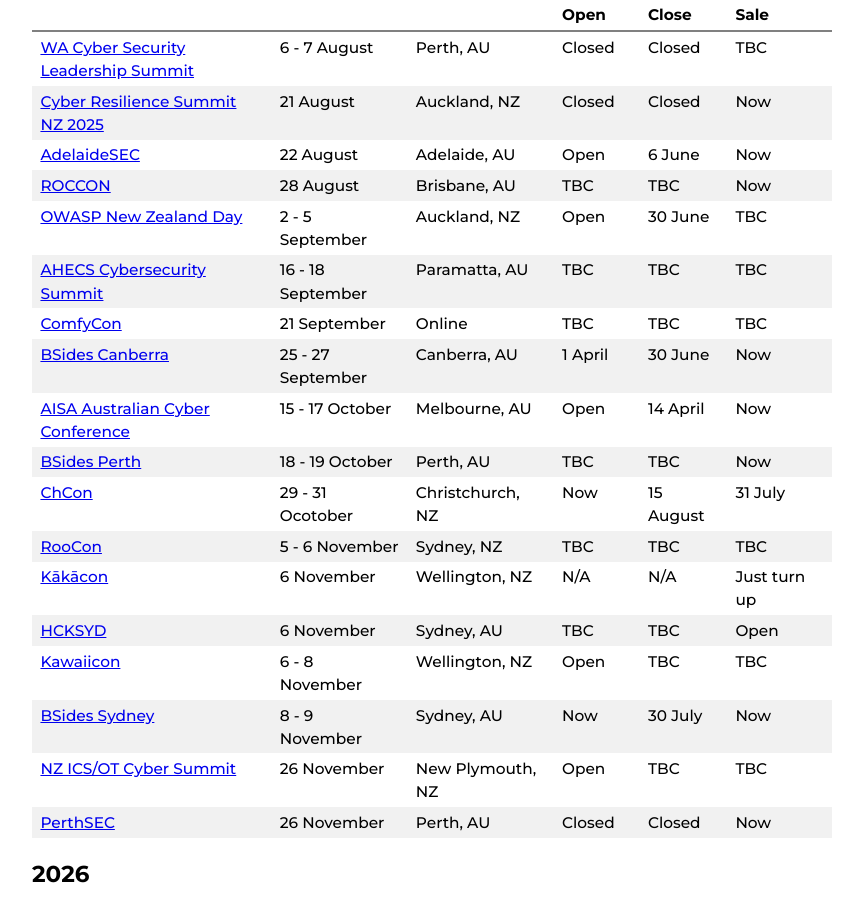
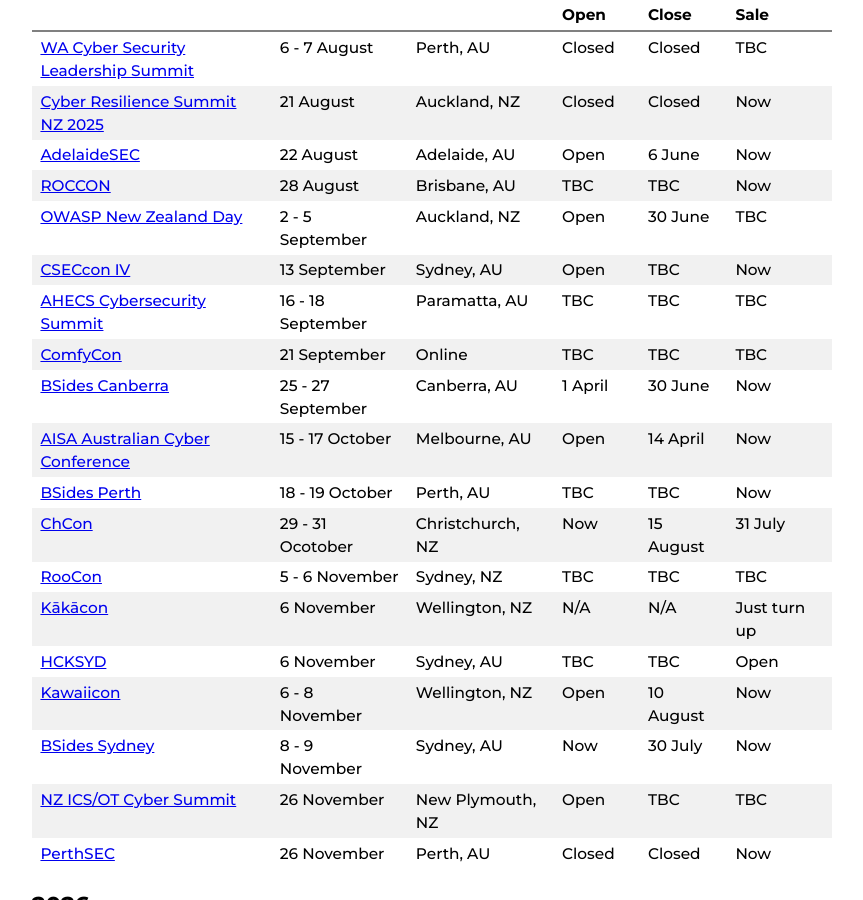
Before and after one commit to nzkarit/downundercons, a Jekyll site: the page built from index.markdown, in a window 1280 px wide and 900 px high, scrolled down 222 px. Shown: the whole window, without its empty margins (208-1071 px from the left). Built offline with Jekyll 4.4.1, drawn with Linux system fonts in a browser that asks for light colours.

Commit message:
Update index.markdown

```diff
--- a/index.markdown
+++ b/index.markdown
@@ -14,6 +14,7 @@ These are a list of hacker/infosec cons and meetups in the NZ and Aussie Area.
 | [AdelaideSEC](https://aisasecuritydays.com.au/adelaidesec) | 22 August | Adelaide, AU | Open | 6 June | Now |
 | [ROCCON](https://www.realmsofcyber.com/) | 28 August | Brisbane, AU | TBC | TBC | Now |
 | [OWASP New Zealand Day](https://appsec.org.nz/conference/) | 2 - 5 September | Auckland, NZ | Open | 30 June | TBC |
+| [CSECcon IV](https://cseccon.utscyber.org/) | 13 September | Sydney, AU | Open | TBC | Now |
 | [AHECS Cybersecurity Summit](https://www.ahecs.edu.au/events/ahecs-2025-cybersecurity-summit/) | 16 - 18 September | Paramatta, AU | TBC | TBC | TBC |
 | [ComfyCon](https://au.comfycon.rocks/) | 21 September | Online | TBC | TBC | TBC |
 | [BSides Canberra](https://www.bsidesau.com.au/) | 25 - 27 September | Canberra, AU | 1 April | 30 June | Now |
@@ -23,7 +24,7 @@ These are a list of hacker/infosec cons and meetups in the NZ and Aussie Area.
 | [RooCon](https://x.com/RooCon_AU) | 5 - 6 November | Sydney, NZ | TBC | TBC | TBC |
 | [Kākācon](https://www.kākācon.nz/) | 6 November | Wellington, NZ | N/A | N/A | Just turn up |
 | [HCKSYD](https://www.hack.sydney/) | 6 November | Sydney, AU | TBC | TBC | Open |
-| [Kawaiicon](https://kawaiicon.org/) | 6 - 8 November | Wellington, NZ | Open | TBC | TBC |
+| [Kawaiicon](https://kawaiicon.org/) | 6 - 8 November | Wellington, NZ | Open | 10 August | Now |
 | [BSides Sydney](https://www.bsides.sydney/) | 8 - 9 November | Sydney, AU | Now | 30 July | Now |
 | [NZ ICS/OT Cyber Summit](https://icscyber.org.nz/) | 26 November | New Plymouth, NZ | Open | TBC | TBC |
 | [PerthSEC](https://aisasecuritydays.com.au/perthsec) | 26 November | Perth, AU | Closed | Closed | Now |
```
